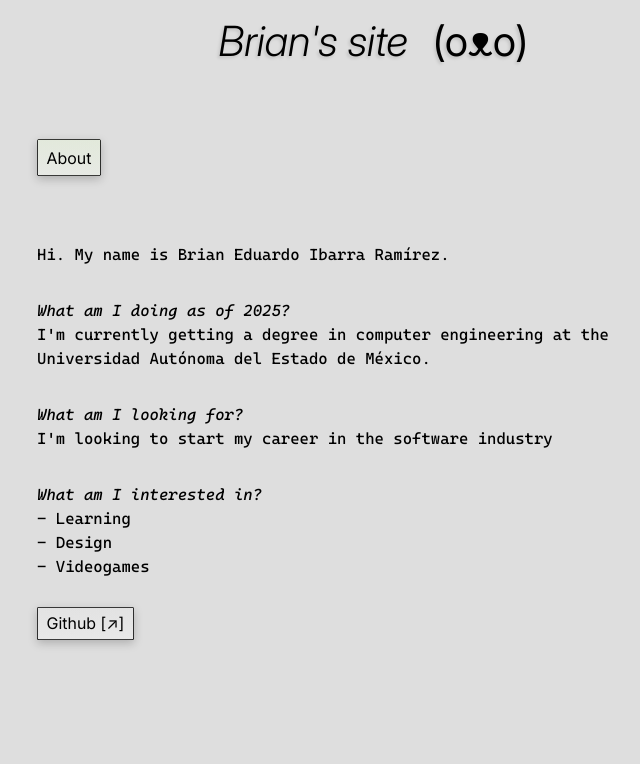
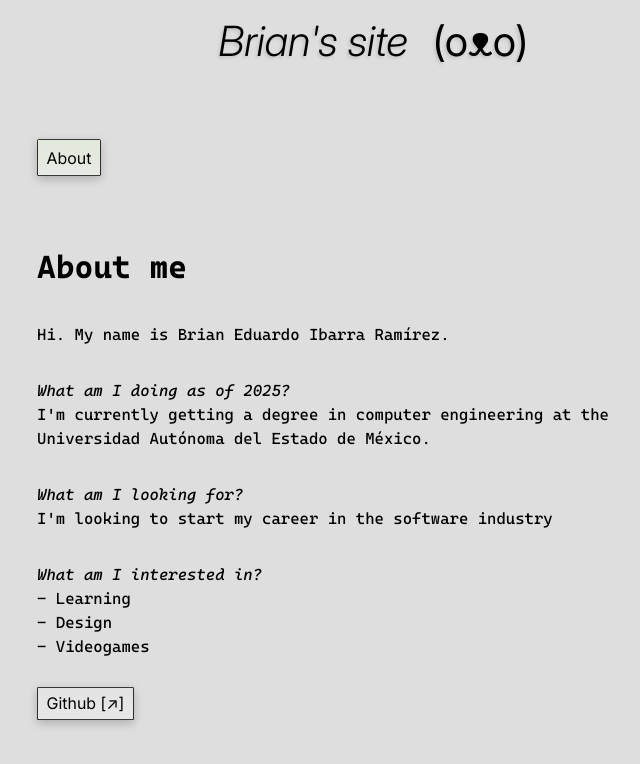
Before and after one commit to BrianRaamiireezz/portfolio, a React (Vite) app: page / in a window 1280 px wide. Shown: the top 764 px of the page, without its empty margins (267-907 px from the left). Built offline with nearby package versions, Linux system fonts and the light colour scheme.

Commit message:
Update: Navigation component and About page to use common paragraph styles

```diff
--- a/src/components/navigation/index.css
+++ b/src/components/navigation/index.css
@@ -1,6 +1,6 @@
 .navigation
 {
-    width           : clamp(0rem, calc(var(--font-character-width) * 70em), 100%);
+    width           : clamp(0rem, var(--max-width-paragraph), 100%);
 
     display         : flex;
     justify-content : space-between;
--- a/src/components/navigation/index.tsx
+++ b/src/components/navigation/index.tsx
@@ -3,6 +3,7 @@ import Link from '../link';
 import { E_Link_Type } from '../link/types.ts';
 import { Properties } from './types.ts';
 
+import '@styles/paragraph/index.css';
 import './index.css';
 
 
--- a/src/pages/about/index.css
+++ b/src/pages/about/index.css
@@ -1,6 +1,6 @@
 .about
 {
-    max-width      : calc(var(--font-character-width) * 70em);
+    max-width      : var(--max-width-paragraph);
 
     display        : flex;
     flex-direction : column;
@@ -8,13 +8,6 @@
 
     color          : var(--color-text-primary);
     font-family    : 'Cascadia Mono', monospace;
-}
-
-.about h1
-{
-    position : absolute;
-    top      : 0;
-    left     : -100vw;
 }
 
 .about__section
--- a/src/pages/about/index.tsx
+++ b/src/pages/about/index.tsx
@@ -1,7 +1,8 @@
 import Link from '../../components/link';
 
-import { E_Link_Type } from '../../components/link/types.ts';
+import { E_Link_Type } from '@components/link/types.ts';
 
+import '@styles/paragraph/index.css';
 import './index.css';
 
 
@@ -10,7 +11,7 @@ function About()
     return (
         <>
             <main className = { 'about' }>
-                <h1>
+                <h1 className = { 'not-visible' }>
                     About me
                 </h1>
 
--- /dev/null
+++ b/src/styles/paragraph/index.css
@@ -0,0 +1,4 @@
+:root
+{
+    --max-width-paragraph : calc(var(--font-character-width) * 70rem);
+}
```
